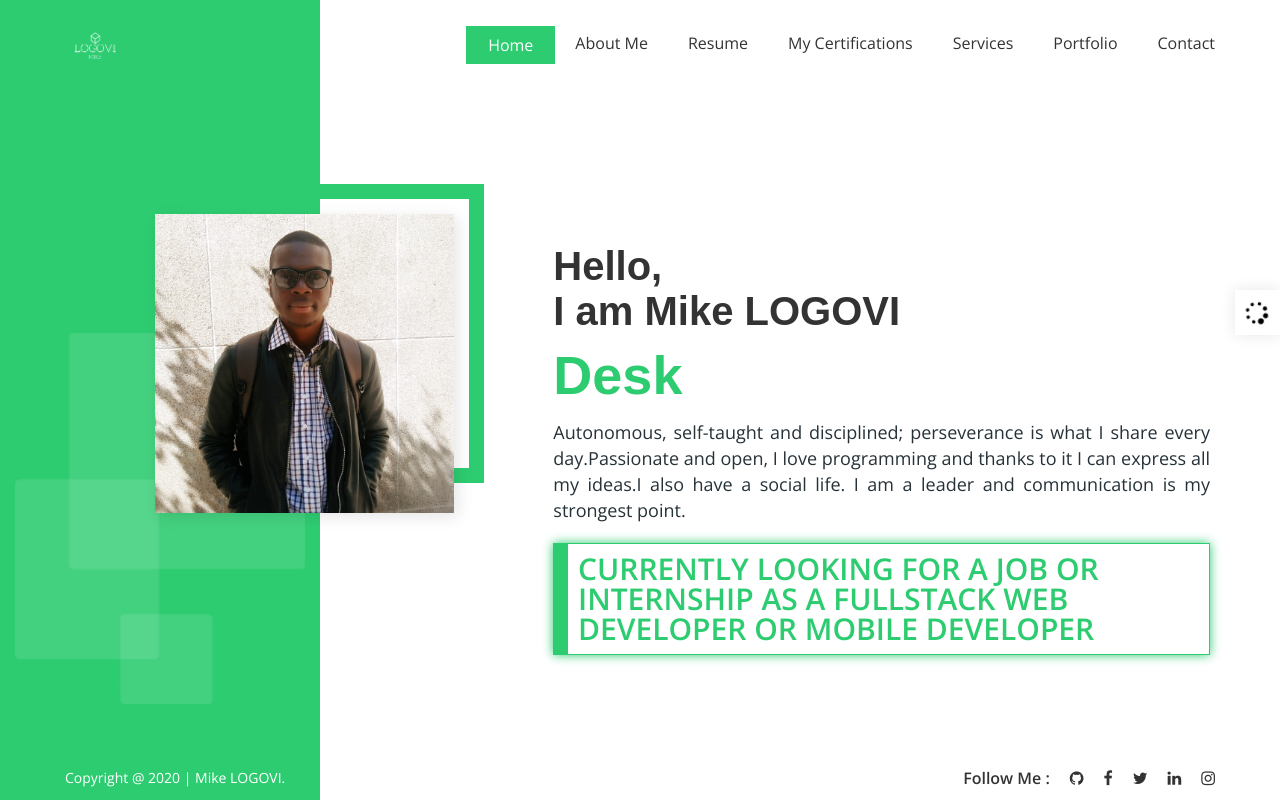
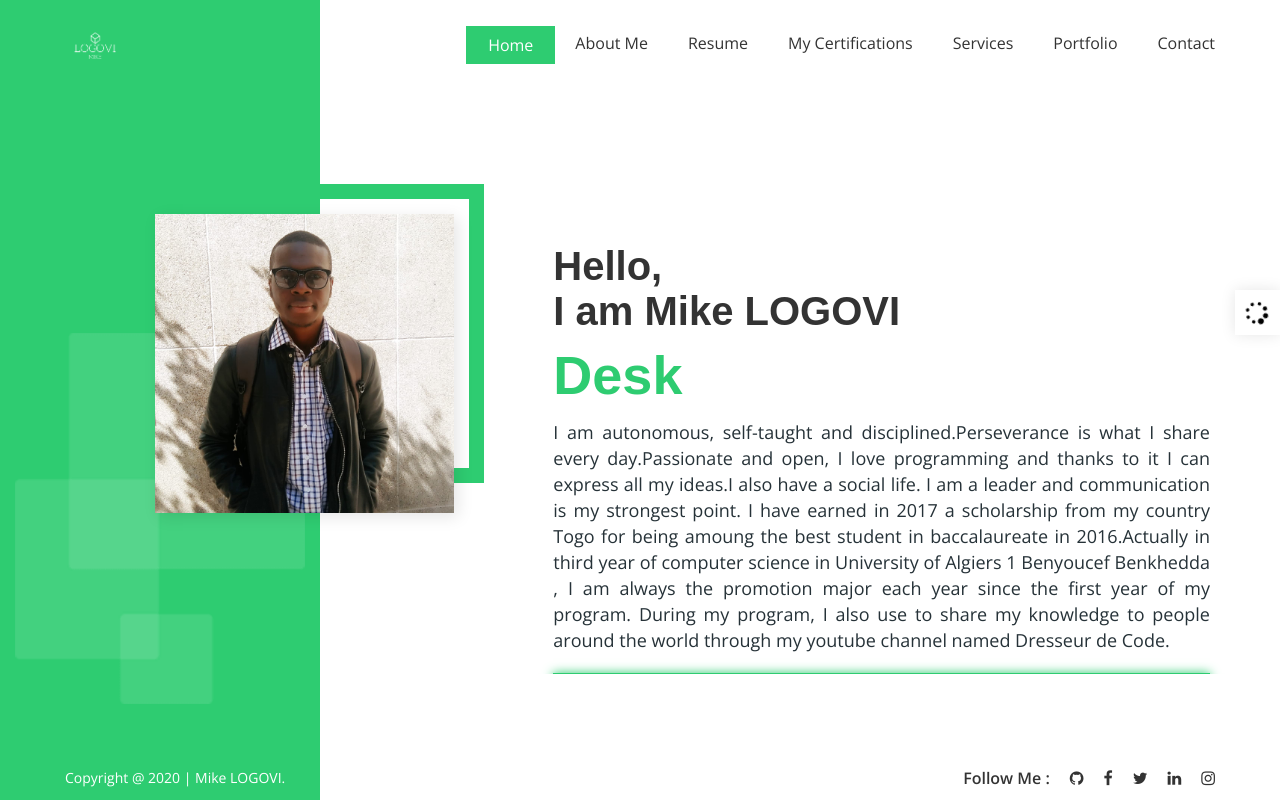
Before and after one commit to MikeLogovi/mikecv, a Django app: page /en/ in a window 1280 px wide. Run offline with Django 3.2, Linux system fonts and the light colour scheme; some libraries are stand-ins or nearby versions; some web fonts are replaced.

Commit message:
New update

```diff
--- a/personal/templates/index.html
+++ b/personal/templates/index.html
@@ -28,12 +28,12 @@
                                     <h2 class="iq-tw-8 ">{% trans 'Hello' %},<br>{% trans 'I am Mike LOGOVI' %} </h2>
                                     <div id="typer"></div>
                                     <p class="lead iq-tw-4 my-description">
-                                        {% trans 'Autonomous, self-taught and disciplined; perseverance is what I share every day.Passionate and open, I love programming and thanks to it I can express all my ideas.I also have a social life. I am a leader and communication is my strongest point.' %}
+                                        {% trans "I am autonomous, self-taught and disciplined.Perseverance is what I share every day.Passionate and open, I love programming and thanks to it I can express all my ideas.I also have a social life. I am a leader and communication is my strongest point. I have earned in 2017 a scholarship from my country Togo for being amoung the best student in baccalaureate in 2016.Actually in third year of computer science in University of Algiers 1 Benyoucef Benkhedda , I am always the promotion major each year since the first year of my program. During my program, I also use to share my knowledge to people around the world through my youtube channel named Dresseur de Code." %}
                                     </p>
                                     <p class="job-notification animate__animated animate__bounce ">
                                         {% trans 'Currently looking for a job OR INTERNSHIP as a fullstack web developer or MOBILE DEVELOPER' %}
                                     </p>
-                                    <a class="button iq-mt-30" href="{% if LANGUAGE_CODE == 'en' %}https://www.dropbox.com/s/6m4zntdosd72pr2/T%C3%A9t%C3%A9%20Elom%20Mike%20Norbert%20LOGOVI%20CV%20ENGLISH%20VERSION.pdf?dl=1{% else %} https://www.dropbox.com/s/w90v5vusaavx90q/T%C3%A9t%C3%A9%20Elom%20Mike%20Norbert%20LOGOVI%20CV%20VERSION%20FRANCAISE.pdf?dl=1{% endif %}" target="_blank">{% trans 'Download my CV'%}</a>
+                                    <a class="button iq-mt-30" href="{% if LANGUAGE_CODE == 'en' %}https://www.dropbox.com/s/hs2x188cz94libw/cv_updated_english.pdf?dl=1{% else %}https://www.dropbox.com/s/hs2x188cz94libw/cv_updated_english.pdf?dl=1{% endif %}" target="_blank">{% trans 'Download my CV'%}</a>
                                 </div>
                             </div>
                         </div>
```
Also changed, not shown: locale/fi/LC_MESSAGES/django.po, locale/fr/LC_MESSAGES/django.po, 1 other file.
